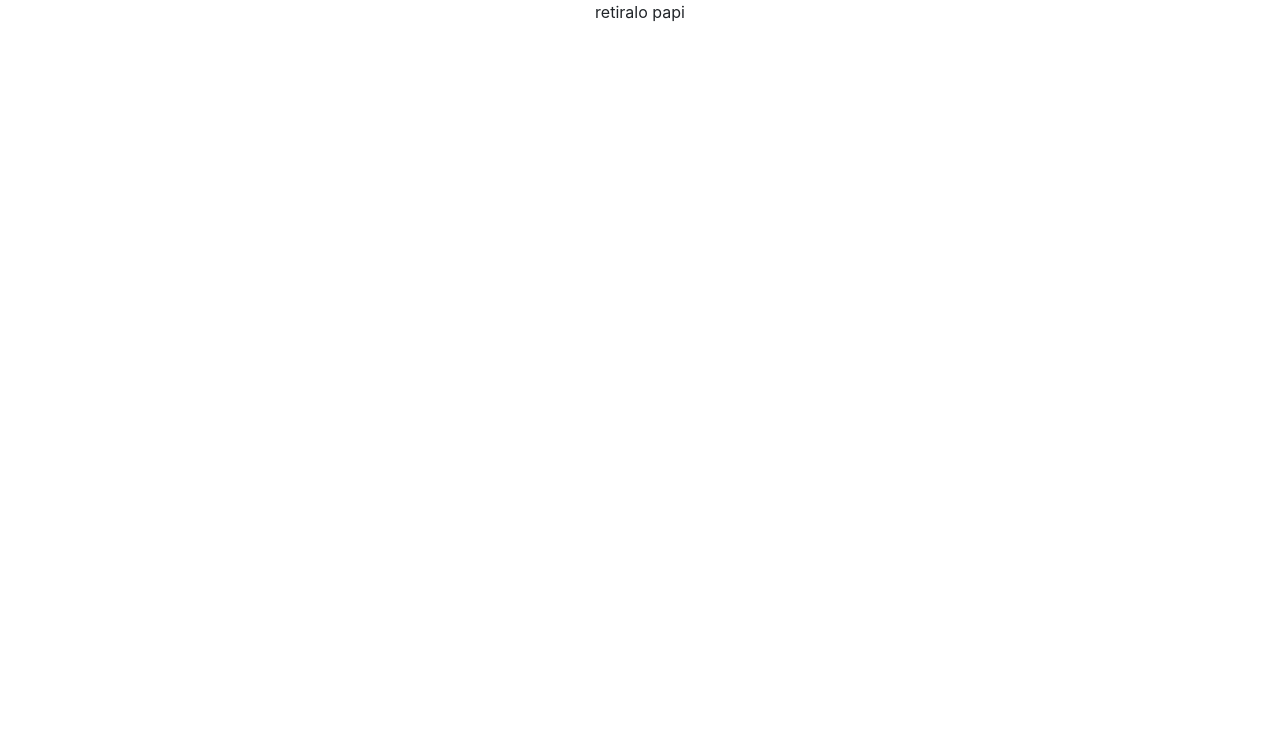
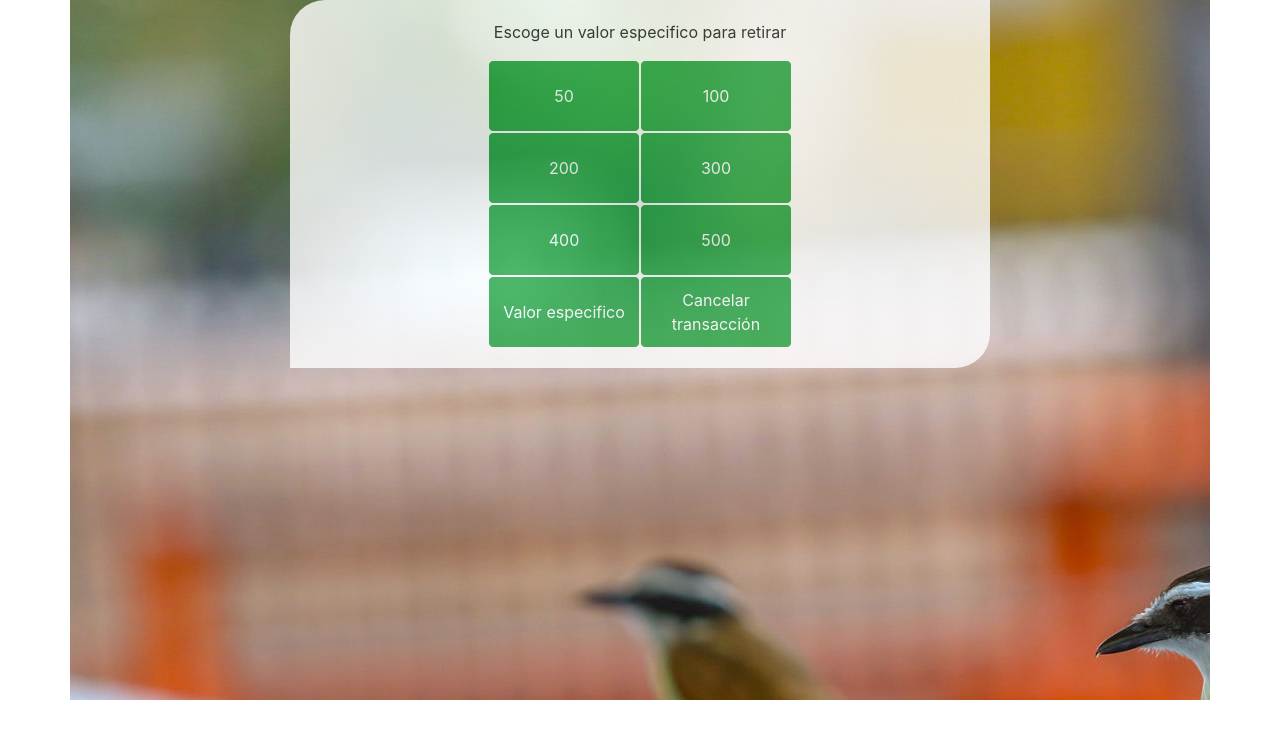
Before and after one commit to JohanRestrepo/App-Cajero-20201022, a React (Create React App) app: page / in a window 1280 px wide. Both pictures are taken after a click on the button "Retirar dinero". Shown: the top 738 px of the page. Built offline with nearby package versions, Linux system fonts and the light colour scheme.

Commit message:
ya funciona el retiro e ingreso ademas mejoras visuales

```diff
--- a/src/index.css
+++ b/src/index.css
@@ -11,3 +11,29 @@ code {
   font-family: source-code-pro, Menlo, Monaco, Consolas, 'Courier New',
     monospace;
 }
+
+.btn-ancho {
+  width: 150px;
+  height: 70px;
+}
+
+.caja {
+  padding-top: 20px;
+  padding-bottom: 20px;
+  width: 700px;
+  background:#FFFFFF;
+  border-radius: 35px 0px 35px 0px;
+  -moz-border-radius: 35px 0px 35px 0px;
+  -webkit-border-radius: 35px 0px 35px 0px;
+  border: 0px solid #000066;
+  opacity: 0.8;
+  -moz-opacity: 0.8;
+  filter: alpha(opacity=80);
+  -khtml-opacity: 0.8;
+  }
+
+  .container{
+    background-image: url(./Imagenes/birds.jpg);
+    height: 700px;
+    width: 800px;
+  }
--- a/src/index.js
+++ b/src/index.js
@@ -9,9 +9,15 @@ class Consola extends React.Component {
     super(props);
     this.state = {date: new Date(),
       name:User1.name,
+      ahorros:User1.Ahorro,
       fase:"inicio",
     };
     this.accion1 = this.accion1.bind(this);
+    this.retiro = this.retiro.bind(this);
+    this.inicio = this.inicio.bind(this);
+    this.consultar = this.consultar.bind(this);
+    //this.vespec = this.vespec.bind(this);
+    this.ingreso = this.ingreso.bind(this);
   }
 
   componentDidMount() {
@@ -25,17 +31,54 @@ class Consola extends React.Component {
     clearInterval(this.timerID);
   }
 
+  inicio(){
+    this.setState({
+      fase: 'inicio'
+    });
+  }
+
+  consultar(){
+    this.setState({
+      fase: 'consulta'
+    });
+  }
+
   accion1(dato) {
-    if(dato == 'retirar'){
+    if(dato === 'retirar'){
       this.setState({
         fase: 'retirar'
       });
     }
-    else if(dato == 'ingresar'){
+    else if(dato === 'ingresar'){
       this.setState({
         fase: 'ingresar'
       });
     }
+  }
+
+  retiro(retiro) {
+    if(retiro <= this.state.ahorros){
+      this.setState({
+        ahorros: this.state.ahorros - retiro
+      });
+      this.setState({
+        fase: 'exito'
+      });
+    }
+    else{
+      this.setState({
+        fase: 'noMoney'
+      });
+    }
+  }
+
+  ingreso(adicion) {
+      this.setState({
+        ahorros: this.state.ahorros + adicion
+      });
+      this.setState({
+        fase: 'exito'
+      });
   }
 
   tick() {
@@ -46,12 +89,11 @@ class Consola extends React.Component {
 
   render() {
     const Name = <Welcome name={this.state.name} />;
-    const Inicio = "inicio";
     return (
-    <div>
+    <div class="container">
       <center>
-      {this.state.fase == "inicio" &&
-      <div>
+      {this.state.fase === "inicio" &&
+      <div class="caja">
       {Name}
       <h1>Bienvenido a banca johan!</h1>
       <h2>La hora es {this.state.date.toLocaleTimeString()}.</h2>
@@ -70,14 +112,152 @@ class Consola extends React.Component {
           </td>
         </tr>
       </table>
+      <table>
+        <tr>
+          <td>
+          <button class="btn btn-primary" onClick={this.consultar.bind(this)}>
+          Consultar saldo
+          </button>
+          </td>
+        </tr>
+      </table>
       </div>
       }
-      {this.state.fase == "retirar" &&
-        <p>retiralo papi</p>
+
+      {this.state.fase === "consulta" &&
+      <div class="caja">
+        <p>Tu saldo actual es:</p>
+        <h1>{this.state.ahorros}</h1>
+        <br></br>
+        <button class="btn btn-success btn-ancho" onClick={this.inicio.bind(this)}>
+          volver al menu principal
+        </button>
+      </div>
       }
-      {this.state.fase == "ingresar" &&
-        <p>ingresalo papi</p>
+
+      {this.state.fase === "retirar" &&
+      <div class="caja">
+      <p>Escoge un valor especifico para retirar</p>
+      <table>
+        <tr>
+          <td>
+          <button class="btn btn-success btn-ancho" onClick={this.retiro.bind(this, 50)}>
+          50
+          </button>
+          </td>
+          <td>
+          <button class="btn btn-success btn-ancho" onClick={this.retiro.bind(this, 100)}>
+          100
+          </button>
+          </td>
+        </tr>
+        <tr>
+          <td>
+          <button class="btn btn-success btn-ancho" onClick={this.retiro.bind(this, 200)}>
+          200
+          </button>
+          </td>
+          <td>
+          <button class="btn btn-success btn-ancho" onClick={this.retiro.bind(this, 300)}>
+          300
+          </button>
+          </td>
+        </tr>
+        <tr>
+          <td>
+          <button class="btn btn-success btn-ancho" onClick={this.retiro.bind(this, 400)}>
+          400
+          </button>
+          </td>
+          <td>
+          <button class="btn btn-success btn-ancho" onClick={this.retiro.bind(this, 500)}>
+          500
+          </button>
+          </td>
+        </tr>
+        <tr>
+          <td>
+          <button class="btn btn-success btn-ancho" onClick={this.inicio.bind(this, "retiro")}>
+          Valor especifico
+          </button>
+          </td>
+          <td>
+          <button class="btn btn-success btn-ancho" onClick={this.inicio.bind(this)}>
+          Cancelar transacción
+          </button>
+          </td>
+        </tr>
+      </table>
+      </div>
       }
+
+      {this.state.fase === "ingresar" &&
+        <div class="caja">
+      <p>Escoge un valor especifico para ingresar</p>
+      <table>
+        <tr>
+          <td>
+          <button class="btn btn-success btn-ancho" onClick={this.ingreso.bind(this, 50)}>
+          50
+          </button>
+          </td>
+          <td>
+          <button class="btn btn-success btn-ancho" onClick={this.ingreso.bind(this, 100)}>
+          100
+          </button>
+          </td>
+        </tr>
+        <tr>
+          <td>
+          <button class="btn btn-success btn-ancho" onClick={this.ingreso.bind(this, 200)}>
+          200
+          </button>
+          </td>
+          <td>
+          <button class="btn btn-success btn-ancho" onClick={this.ingreso.bind(this, 300)}>
+          300
+          </button>
+          </td>
+        </tr>
+        <tr>
+          <td>
+          <button class="btn btn-success btn-ancho" onClick={this.ingreso.bind(this, 400)}>
+          400
+          </button>
+          </td>
+          <td>
+          <button class="btn btn-success btn-ancho" onClick={this.ingreso.bind(this, 500)}>
+          500
+          </button>
+          </td>
+        </tr>
+        <tr>
+          <td>
+          <button class="btn btn-success btn-ancho" onClick={this.inicio.bind(this, "ingreso")}>
+          Valor especifico
+          </button>
+          </td>
+          <td>
+          <button class="btn btn-success btn-ancho" onClick={this.inicio.bind(this)}>
+          Cancelar transacción
+          </button>
+          </td>
+        </tr>
+      </table>
+      </div>
+      }
+
+    {this.state.fase === "exito" &&
+      <div class="caja">
+        <p>La transaccion fue un exito, gracias por escogernos</p>
+        <p>Tu saldo final es:</p>
+        <h1>{this.state.ahorros}</h1>
+        <br></br>
+        <button class="btn btn-primary btn-ancho" onClick={this.inicio.bind(this)}>
+          Volver al inicio
+        </button>
+      </div>
+    }
       </center>
     </div>
   );
```
Also changed, not shown: src/Imagenes/birds.jpg (added).
